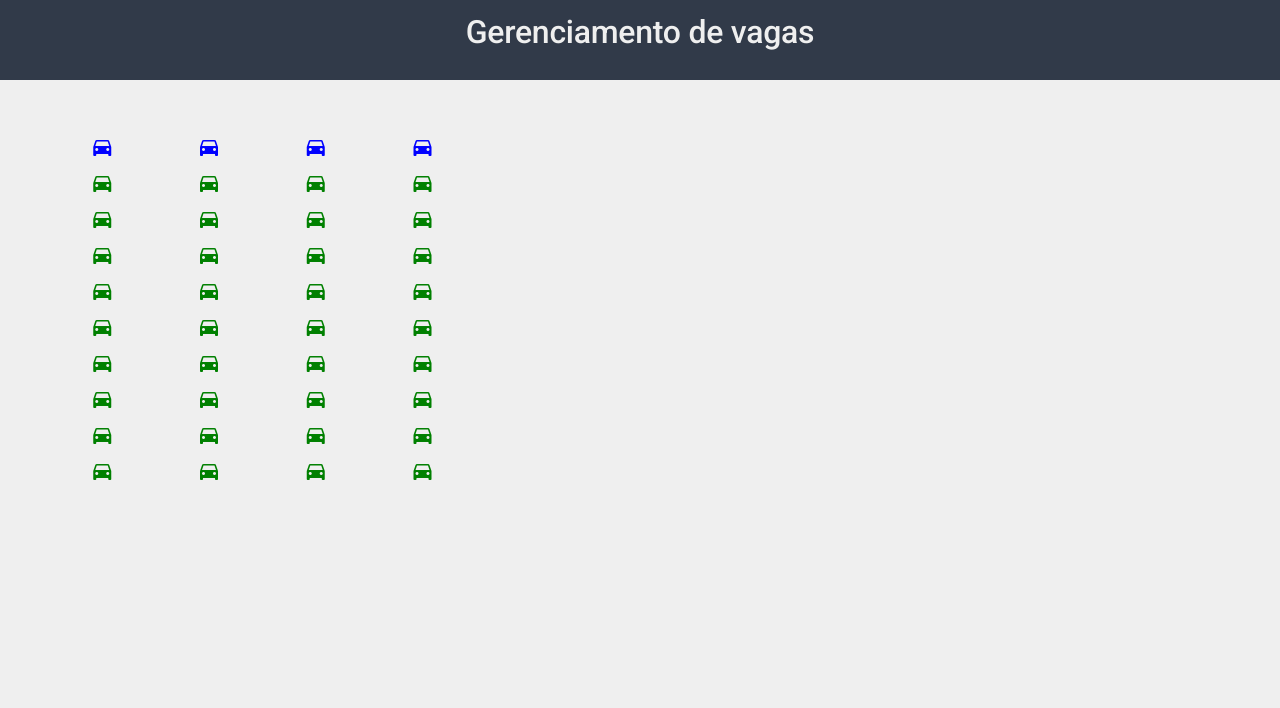
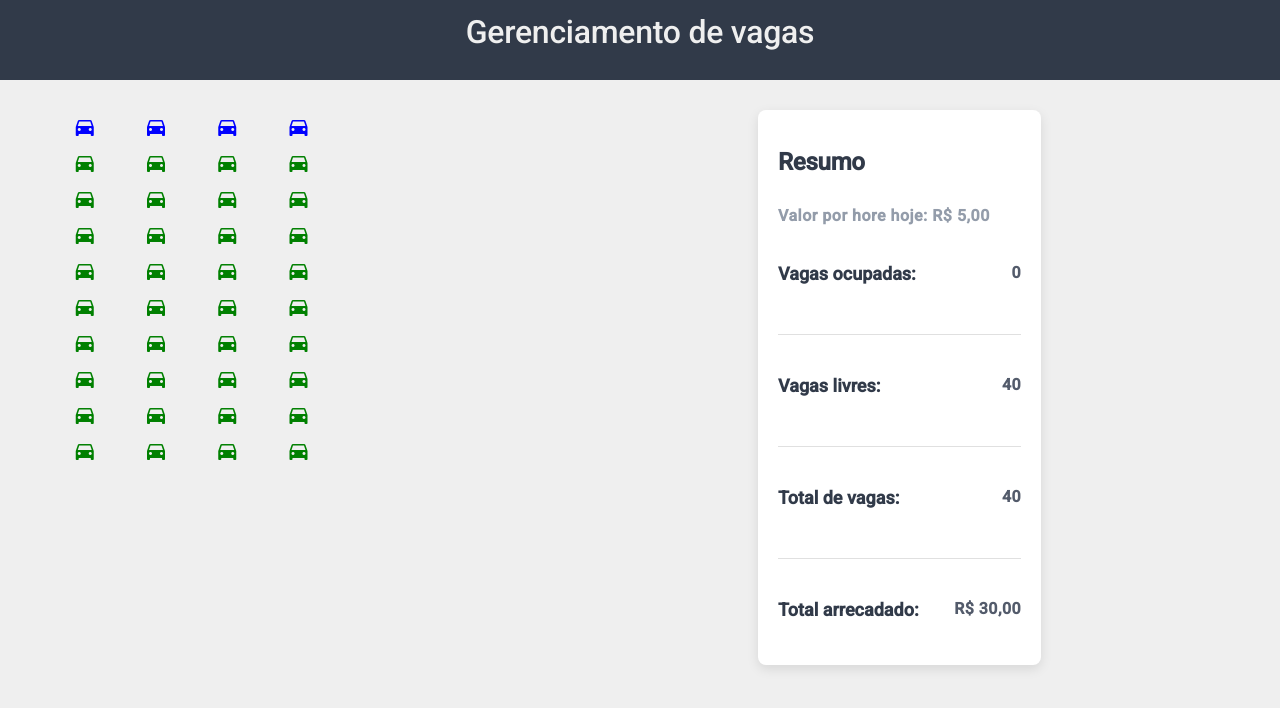
Before and after one commit to igor-montezuma-dev/parking-system-angular, an Angular app: page /home in a window 1280 px wide. Shown: the top 708 px of the page. Built offline with nearby package versions, Linux system fonts and the light colour scheme.

Commit message:
feat: Add resume component

```diff
--- a/src/app/app.component.scss
+++ b/src/app/app.component.scss
@@ -0,0 +1,24 @@
+/* Reset CSS */
+* {
+  margin: 0;
+  padding: 0;
+  box-sizing: border-box;
+}
+
+ol, ul {
+  list-style: none;
+}
+
+blockquote, q {
+  quotes: none;
+}
+
+blockquote::before, blockquote::after, q::before, q::after {
+  content: '';
+  content: none;
+}
+
+table {
+  border-collapse: collapse;
+  border-spacing: 0;
+}
--- /dev/null
+++ b/src/app/components/resume/resume.component.html
@@ -0,0 +1,25 @@
+<div class="resume-container">
+  <h1>Resumo</h1>
+  <p class="diary-value">Valor por hore hoje: R$ 5,00</p>
+  <div class="resume-info">
+    <div class="occupied">
+      <h2>Vagas ocupadas:</h2>
+      <p>0</p>
+    </div>
+    <hr />
+    <div class="open">
+      <h2>Vagas livres:</h2>
+      <p>40</p>
+    </div>
+    <hr />
+    <div class="total_vacancy">
+      <h2>Total de vagas:</h2>
+      <p>40</p>
+    </div>
+    <hr />
+    <div class="total">
+      <h2>Total arrecadado:</h2>
+      <p>R$ 30,00</p>
+    </div>
+  </div>
+</div>
--- /dev/null
+++ b/src/app/components/resume/resume.component.scss
@@ -0,0 +1,64 @@
+.resume-container {
+  width: 60%;
+  display: flex;
+  flex-direction: column;
+  padding: 20px;
+  background-color: #ffffff;
+  border-radius: 8px;
+  box-shadow: 0 4px 12px rgba(0, 0, 0, 0.1);
+
+  h1 {
+    font-size: 24px;
+    font-weight: 700;
+    color: #313a49;
+    margin-bottom: 10px;
+  }
+
+  .diary-value {
+    display: flex;
+
+    font-size: 16px;
+    color: #939caa;
+    font-weight: 600;
+    margin-bottom: 20px;
+  }
+
+  .resume-info {
+    display: flex;
+    flex-direction: column;
+    gap: 15px;
+
+    .info-block {
+      display: flex;
+      align-items: center;
+      justify-content: space-between;
+      padding: 10px;
+      border-radius: 6px;
+      background-color: #f9f9f9;
+      box-shadow: 0 2px 4px rgba(0, 0, 0, 0.05);
+    }
+
+    .occupied, .open, .total_vacancy, .total {
+      display: flex;
+      align-items: center;
+      justify-content: space-between;
+      h2 {
+        font-size: 18px;
+        font-weight: 700;
+        color: #313a49;
+      }
+
+      p {
+        font-size: 16px;
+        font-weight: 600;
+        color: #535b6b;
+      }
+    }
+
+    hr {
+      border: none;
+      border-top: 1px solid #e0e0e0;
+      margin: 10px 0;
+    }
+  }
+}
--- a/src/app/pages/home/home.component.html
+++ b/src/app/pages/home/home.component.html
@@ -1,8 +1,12 @@
 <div class="header">
   <h1>Gerenciamento de vagas</h1>
 </div>
-<div class="content">
+<div class="section">
   <div class="list-container">
     <app-vacancy-list />
   </div>
+
+  <div class="resume-container">
+    <app-resume />
+  </div>
 </div>
--- a/src/app/pages/home/home.component.scss
+++ b/src/app/pages/home/home.component.scss
@@ -1,32 +1,39 @@
-.content {
+.section {
   width: 100%;
   height: 100%;
   display: flex;
-  flex-direction: column;
-  padding: 50px;
 
-  background-color: #EFEFEF;
+  justify-content: space-between;
 
+  padding: 30px 50px;
 
+  background-color: #efefef;
 
   .list-container {
-    width: 60%;
+    width: 40%;
     height: 60%;
   }
+
+  .resume-container {
+    width: 40%;
+    height: 60%;
+
+  }
+
 }
+
 .header {
   width: 100%;
   display: flex;
   align-items: center;
   justify-content: center;
-  background-color: #313A49;
+  background-color: #313a49;
 
   h1 {
     font-size: 2rem;
     font-weight: 500;
     align-self: center;
-    color: #EFEFEF;
-
+    color: #efefef;
   }
 
   button {
--- a/src/app/pages/home/home.component.ts
+++ b/src/app/pages/home/home.component.ts
@@ -1,11 +1,12 @@
 import { CommonModule } from '@angular/common';
 import { Component } from '@angular/core';
-import  VacancyListComponent  from '../../components/vacancy-list/vacancy-list.component';
+import { ResumeComponent } from '../../components/resume/resume.component';
+import VacancyListComponent from '../../components/vacancy-list/vacancy-list.component';
 
 @Component({
   selector: 'app-home',
   standalone: true,
-  imports: [CommonModule, VacancyListComponent],
+  imports: [CommonModule, VacancyListComponent, ResumeComponent],
   templateUrl: './home.component.html',
   styleUrl: './home.component.scss'
 })
--- a/src/styles.scss
+++ b/src/styles.scss
@@ -1,4 +1,4 @@
-/* You can add global styles to this file, and also import other style files */
+
 @tailwind base;
 @tailwind components;
 @tailwind utilities;
@@ -6,5 +6,18 @@
 @import 'material-icons/iconfont/material-icons.css';
 
 
-html, body { height: 100%; }
-body { margin: 0; font-family: Roboto, "Helvetica Neue", sans-serif; }
+html, body {
+  height: 100%;
+}
+
+body {
+  margin: 0;
+  font-family: Roboto, "Helvetica Neue", sans-serif;
+}
+
+
+* {
+  margin: 0;
+  padding: 0;
+  box-sizing: border-box;
+}
```
Also changed, not shown: src/app/components/resume/resume.component.ts (added, +12 -0 lines), 1 other file (tests, documents, lock files or other folders).
